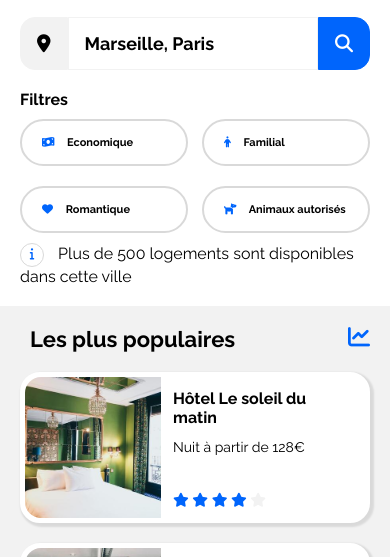
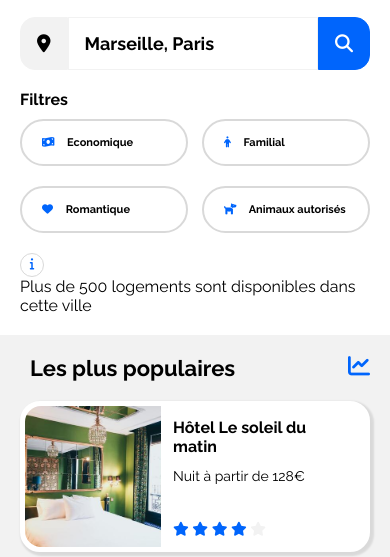
Before and after one commit to rtchingariev/booki, a plain HTML site: page index.html in a window 390 px wide. Shown: the part 267-824 px from the top of the page. Drawn offline with Linux system fonts and the light colour scheme.

Commit message:
Add files via upload

```diff
--- a/css/style.css
+++ b/css/style.css
@@ -493,6 +493,20 @@ h3 {
     display: none;
   }
 
+  .info_block {
+    display: flex;
+    margin-top: 10px;
+  }
+
+  .info {
+    vertical-align: top;
+  }
+
+  .info_txt {
+    width: 360px;
+    display: inline-block;
+  }
+
   .content {
     display: flex;
     flex-direction: column-reverse;
@@ -504,6 +518,7 @@ h3 {
     flex-direction: column;
     width: 100%;
     height: auto;
+    padding-top: 0;
     background: #fff;
     border-radius: 0px;
   }
```
